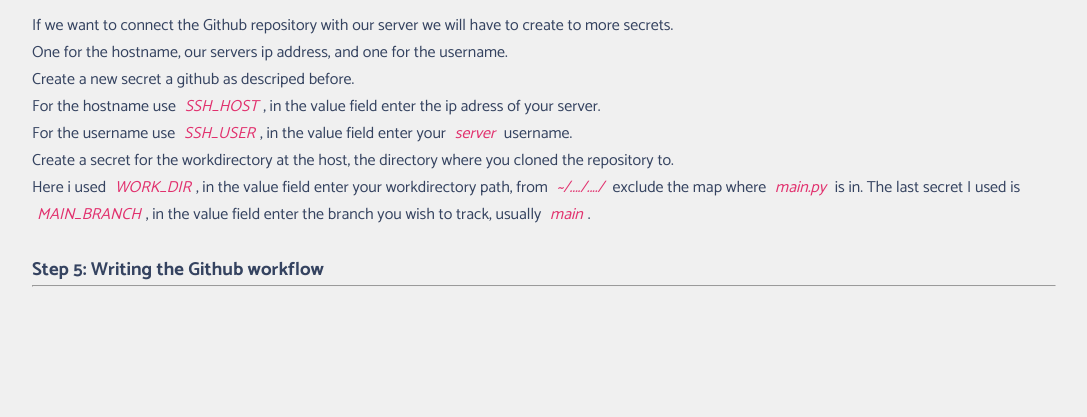
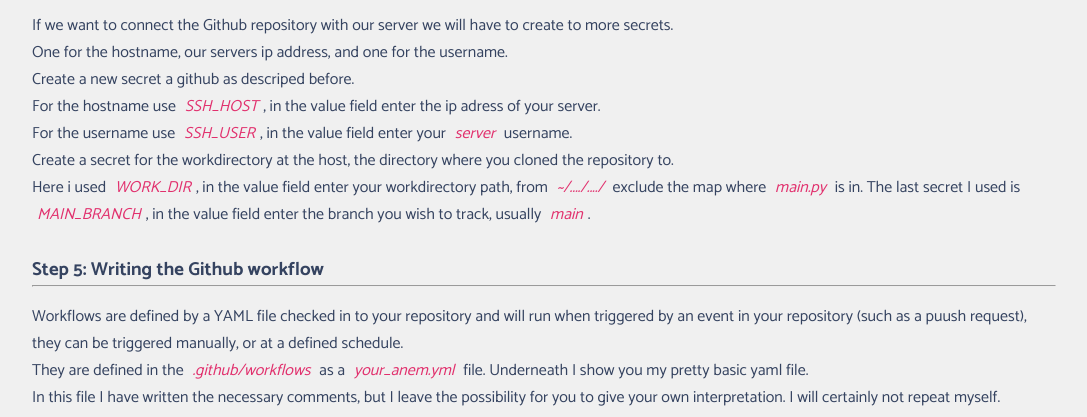
Before and after one commit to Phe3no/winc_cicd_assignment, a Flask app: page / in a window 1280 px wide. Shown: the part 1358-1775 px from the top of the page, without its empty margins (96-1183 px from the left). Before the commit the page ends 1645 px from the top, so only its background shows below. Run offline with Flask 3, Linux system fonts and the light colour scheme.

Commit message:
worked on the index.html page, again!

```diff
--- a/templates/public/index.html
+++ b/templates/public/index.html
@@ -111,6 +111,17 @@
 
     <h3>Step 5: Writing the Github workflow</h3>
     <hr />
+    <p>
+      Workflows are defined by a YAML file checked in to your repository and
+      will run when triggered by an event in your repository (such as a puush
+      request), they can be triggered manually, or at a defined schedule. <br />
+      They are defined in the <em>.github/workflows</em> as a
+      <em>your_anem.yml</em> file. Underneath I show you my pretty basic yaml
+      file. <br />
+      In this file I have written the necessary comments, but I leave the
+      possibility for you to give your own interpretation. I will certainly not
+      repeat myself.
+    </p>
   </article>
 </main>
 {% endblock%}
```
